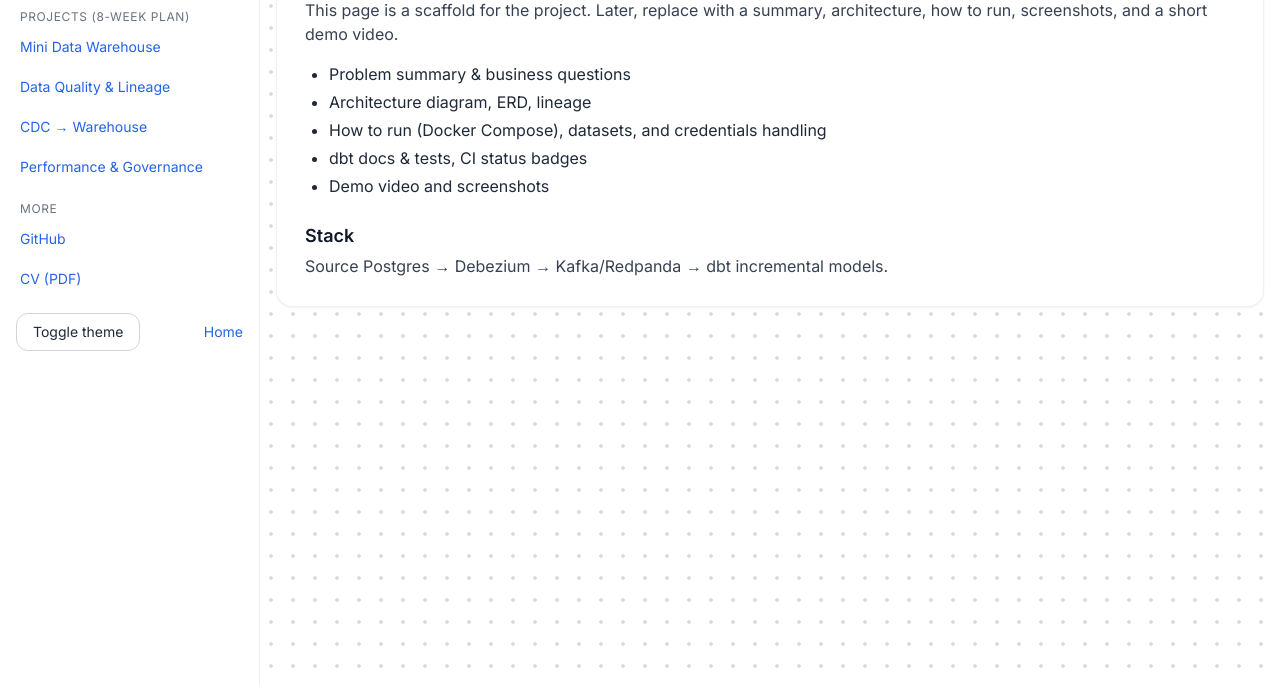
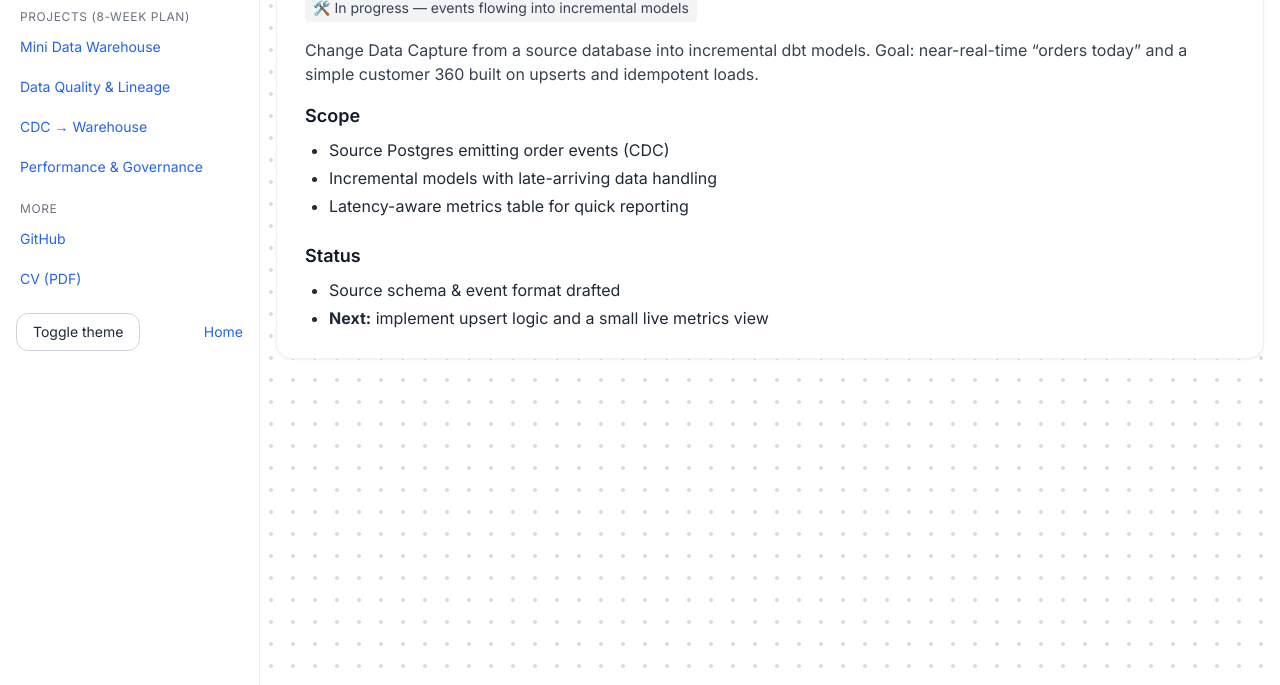
Before and after one commit to Nico-Ab/cv-project-website, an Astro site: page /cv-project-website/projects/cdc-warehouse in a window 1280 px wide. Shown: the part 115-800 px from the top of the page. Built offline with nearby package versions, Linux system fonts and the light colour scheme; Astro itself is replaced by a stand-in of ours.

Commit message:
changed about section and project explanations

```diff
--- a/src/pages/index.astro
+++ b/src/pages/index.astro
@@ -12,7 +12,8 @@ const base = import.meta.env.BASE_URL;
         Hi, I'm <span class="text-gradient">Nico</span> — aspiring Analytics Engineer / Data Warehouse Developer
       </h1>
       <p class="text-gray-700 dark:text-gray-300">
-        Short intro goes here. Replace this placeholder with a crisp 2–3 sentence summary of your skills and the kind of problems you solve.
+        I design clean dimensional models and dbt-based ELT with tests and simple dashboards.
+        Below are projects I’m building out—each page notes what’s done and what’s next.
       </p>
       <div class="mt-5 flex flex-wrap gap-3">
         <a href={`${base}about`} class="btn-primary">About me</a>
--- a/src/pages/projects/cdc-warehouse.astro
+++ b/src/pages/projects/cdc-warehouse.astro
@@ -1,25 +1,29 @@
-
 ---
 import BaseLayout from "../../layouts/BaseLayout.astro";
 ---
 <BaseLayout title="CDC → Warehouse — Project">
   <section class="card p-7 reveal">
-    <h1 class="text-2xl font-bold mb-3">CDC → Warehouse (placeholder)</h1>
-    <p class="text-gray-700 dark:text-gray-300">
-      This page is a scaffold for the project. Later, replace with a summary, architecture, how to run, screenshots, and a short demo video.
+    <h1 class="text-2xl font-bold mb-2">CDC → Warehouse</h1>
+    <p class="text-sm inline-flex items-center gap-2 px-2 py-1 rounded bg-gray-100 dark:bg-neutral-800 text-gray-700 dark:text-gray-300 mb-4">
+      🛠️ In progress — events flowing into incremental models
     </p>
-    <ul class="mt-4 list-disc pl-6 text-gray-800 dark:text-gray-300 space-y-1">
-      <li>Problem summary & business questions</li>
-      <li>Architecture diagram, ERD, lineage</li>
-      <li>How to run (Docker Compose), datasets, and credentials handling</li>
-      <li>dbt docs & tests, CI status badges</li>
-      <li>Demo video and screenshots</li>
+
+    <p class="text-gray-700 dark:text-gray-300 mb-4">
+      Change Data Capture from a source database into incremental dbt models. Goal: near-real-time
+      “orders today” and a simple customer 360 built on upserts and idempotent loads.
+    </p>
+
+    <h2 class="text-lg font-semibold mb-2">Scope</h2>
+    <ul class="list-disc pl-6 space-y-1 text-gray-800 dark:text-gray-300">
+      <li>Source Postgres emitting order events (CDC)</li>
+      <li>Incremental models with late-arriving data handling</li>
+      <li>Latency-aware metrics table for quick reporting</li>
     </ul>
 
-<div class="mt-6">
-  <h2 class="text-lg font-semibold mb-1">Stack</h2>
-  <p class="text-gray-700 dark:text-gray-300">Source Postgres → Debezium → Kafka/Redpanda → dbt incremental models.</p>
-</div>
-
+    <h2 class="text-lg font-semibold mt-6 mb-2">Status</h2>
+    <ul class="list-disc pl-6 space-y-1 text-gray-800 dark:text-gray-300">
+      <li>Source schema & event format drafted</li>
+      <li><strong>Next:</strong> implement upsert logic and a small live metrics view</li>
+    </ul>
   </section>
 </BaseLayout>
--- a/src/pages/projects/data-quality-lineage.astro
+++ b/src/pages/projects/data-quality-lineage.astro
@@ -1,25 +1,29 @@
-
 ---
 import BaseLayout from "../../layouts/BaseLayout.astro";
 ---
-<BaseLayout title="Data Quality & Lineage Observatory — Project">
+<BaseLayout title="Data Quality & Lineage — Project">
   <section class="card p-7 reveal">
-    <h1 class="text-2xl font-bold mb-3">Data Quality & Lineage Observatory (placeholder)</h1>
-    <p class="text-gray-700 dark:text-gray-300">
-      This page is a scaffold for the project. Later, replace with a summary, architecture, how to run, screenshots, and a short demo video.
+    <h1 class="text-2xl font-bold mb-2">Data Quality & Lineage</h1>
+    <p class="text-sm inline-flex items-center gap-2 px-2 py-1 rounded bg-gray-100 dark:bg-neutral-800 text-gray-700 dark:text-gray-300 mb-4">
+      🛠️ In progress — wiring checks & lineage
     </p>
-    <ul class="mt-4 list-disc pl-6 text-gray-800 dark:text-gray-300 space-y-1">
-      <li>Problem summary & business questions</li>
-      <li>Architecture diagram, ERD, lineage</li>
-      <li>How to run (Docker Compose), datasets, and credentials handling</li>
-      <li>dbt docs & tests, CI status badges</li>
-      <li>Demo video and screenshots</li>
+
+    <p class="text-gray-700 dark:text-gray-300 mb-4">
+      Add expectations and lineage so broken data is caught early and table ownership is clear.
+      This complements the mini-warehouse with CI checks and easy-to-browse docs.
+    </p>
+
+    <h2 class="text-lg font-semibold mb-2">Scope</h2>
+    <ul class="list-disc pl-6 space-y-1 text-gray-800 dark:text-gray-300">
+      <li>dbt tests on critical dims/facts</li>
+      <li>Great Expectations/Soda for row-level expectations (nulls, ranges, duplicates)</li>
+      <li>Lineage via dbt docs (and OpenLineage later)</li>
     </ul>
 
-<div class="mt-6">
-  <h2 class="text-lg font-semibold mb-1">Stack</h2>
-  <p class="text-gray-700 dark:text-gray-300">Great Expectations or Soda Core for expectations; dbt lineage; Airflow/Prefect orchestration.</p>
-</div>
-
+    <h2 class="text-lg font-semibold mt-6 mb-2">Status</h2>
+    <ul class="list-disc pl-6 space-y-1 text-gray-800 dark:text-gray-300">
+      <li>Critical tests identified</li>
+      <li><strong>Next:</strong> wire failing-test demo and publish lineage screenshots</li>
+    </ul>
   </section>
 </BaseLayout>
--- a/src/pages/projects/mini-warehouse.astro
+++ b/src/pages/projects/mini-warehouse.astro
@@ -1,25 +1,30 @@
-
 ---
 import BaseLayout from "../../layouts/BaseLayout.astro";
 ---
-<BaseLayout title="Mini Data Warehouse (Retail) — Project">
+<BaseLayout title="Mini Data Warehouse — Project">
   <section class="card p-7 reveal">
-    <h1 class="text-2xl font-bold mb-3">Mini Data Warehouse (Retail) (placeholder)</h1>
-    <p class="text-gray-700 dark:text-gray-300">
-      This page is a scaffold for the project. Later, replace with a summary, architecture, how to run, screenshots, and a short demo video.
+    <h1 class="text-2xl font-bold mb-2">Mini Data Warehouse (Retail)</h1>
+    <p class="text-sm inline-flex items-center gap-2 px-2 py-1 rounded bg-gray-100 dark:bg-neutral-800 text-gray-700 dark:text-gray-300 mb-4">
+      🛠️ In progress — first models & tests landing soon
     </p>
-    <ul class="mt-4 list-disc pl-6 text-gray-800 dark:text-gray-300 space-y-1">
-      <li>Problem summary & business questions</li>
-      <li>Architecture diagram, ERD, lineage</li>
-      <li>How to run (Docker Compose), datasets, and credentials handling</li>
-      <li>dbt docs & tests, CI status badges</li>
-      <li>Demo video and screenshots</li>
+
+    <p class="text-gray-700 dark:text-gray-300 mb-4">
+      Small retail domain modeled with Kimball: staging → dims/facts, plus basic SCD handling.
+      The aim is a clear star schema and a dashboard that answers a few concrete questions.
+    </p>
+
+    <h2 class="text-lg font-semibold mb-2">Scope</h2>
+    <ul class="list-disc pl-6 space-y-1 text-gray-800 dark:text-gray-300">
+      <li>Staging views with source tests (not null, unique, accepted values)</li>
+      <li><em>dim_customer</em>, <em>dim_product</em>, <em>dim_date</em>, <em>fct_orders</em></li>
+      <li>SCD1 for products; SCD2 for customers (simple example)</li>
     </ul>
 
-<div class="mt-6">
-  <h2 class="text-lg font-semibold mb-1">Stack</h2>
-  <p class="text-gray-700 dark:text-gray-300">Postgres or DuckDB for development; dbt for modeling; Metabase or Superset for BI.</p>
-</div>
-
+    <h2 class="text-lg font-semibold mt-6 mb-2">Status</h2>
+    <ul class="list-disc pl-6 space-y-1 text-gray-800 dark:text-gray-300">
+      <li>Schema draft & seeds prepared</li>
+      <li>dbt project skeleton ready</li>
+      <li><strong>Next:</strong> add SCD2 logic to <em>dim_customer</em>, publish dbt docs, and wire a small dashboard</li>
+    </ul>
   </section>
 </BaseLayout>
--- a/src/pages/projects/performance-governance.astro
+++ b/src/pages/projects/performance-governance.astro
@@ -1,25 +1,29 @@
-
 ---
 import BaseLayout from "../../layouts/BaseLayout.astro";
 ---
 <BaseLayout title="Performance & Governance — Project">
   <section class="card p-7 reveal">
-    <h1 class="text-2xl font-bold mb-3">Performance & Governance (placeholder)</h1>
-    <p class="text-gray-700 dark:text-gray-300">
-      This page is a scaffold for the project. Later, replace with a summary, architecture, how to run, screenshots, and a short demo video.
+    <h1 class="text-2xl font-bold mb-2">Performance & Governance</h1>
+    <p class="text-sm inline-flex items-center gap-2 px-2 py-1 rounded bg-gray-100 dark:bg-neutral-800 text-gray-700 dark:text-gray-300 mb-4">
+      🛠️ In progress — first benchmarks & masking rules
     </p>
-    <ul class="mt-4 list-disc pl-6 text-gray-800 dark:text-gray-300 space-y-1">
-      <li>Problem summary & business questions</li>
-      <li>Architecture diagram, ERD, lineage</li>
-      <li>How to run (Docker Compose), datasets, and credentials handling</li>
-      <li>dbt docs & tests, CI status badges</li>
-      <li>Demo video and screenshots</li>
+
+    <p class="text-gray-700 dark:text-gray-300 mb-4">
+      Practical SQL tuning and sensible policies. Compare baseline vs. partitioning/indexing, then
+      add basic masking/row-level rules and a simple DSAR export.
+    </p>
+
+    <h2 class="text-lg font-semibold mb-2">Scope</h2>
+    <ul class="list-disc pl-6 space-y-1 text-gray-800 dark:text-gray-300">
+      <li>Before/after query plans and timings</li>
+      <li>Partitioning/indexes (or projections) documented with deltas</li>
+      <li>Masking views & minimal DSAR script</li>
     </ul>
 
-<div class="mt-6">
-  <h2 class="text-lg font-semibold mb-1">Stack</h2>
-  <p class="text-gray-700 dark:text-gray-300">ClickHouse or Postgres with partitioning/indexes; dbt for reproducible benchmarks.</p>
-</div>
-
+    <h2 class="text-lg font-semibold mt-6 mb-2">Status</h2>
+    <ul class="list-disc pl-6 space-y-1 text-gray-800 dark:text-gray-300">
+      <li>Benchmark queries selected</li>
+      <li><strong>Next:</strong> run timings, capture plans, and add masking policy examples</li>
+    </ul>
   </section>
 </BaseLayout>
```
